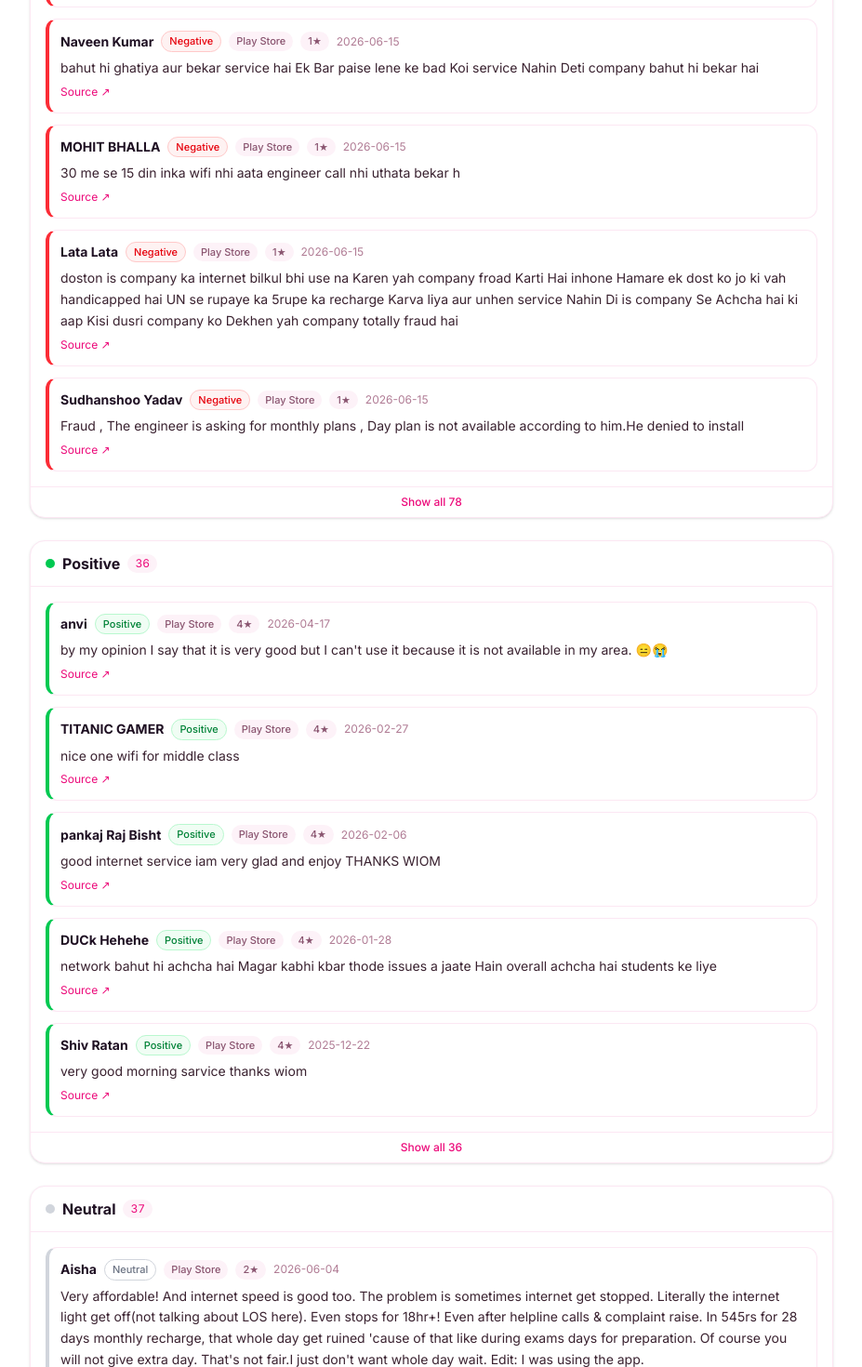
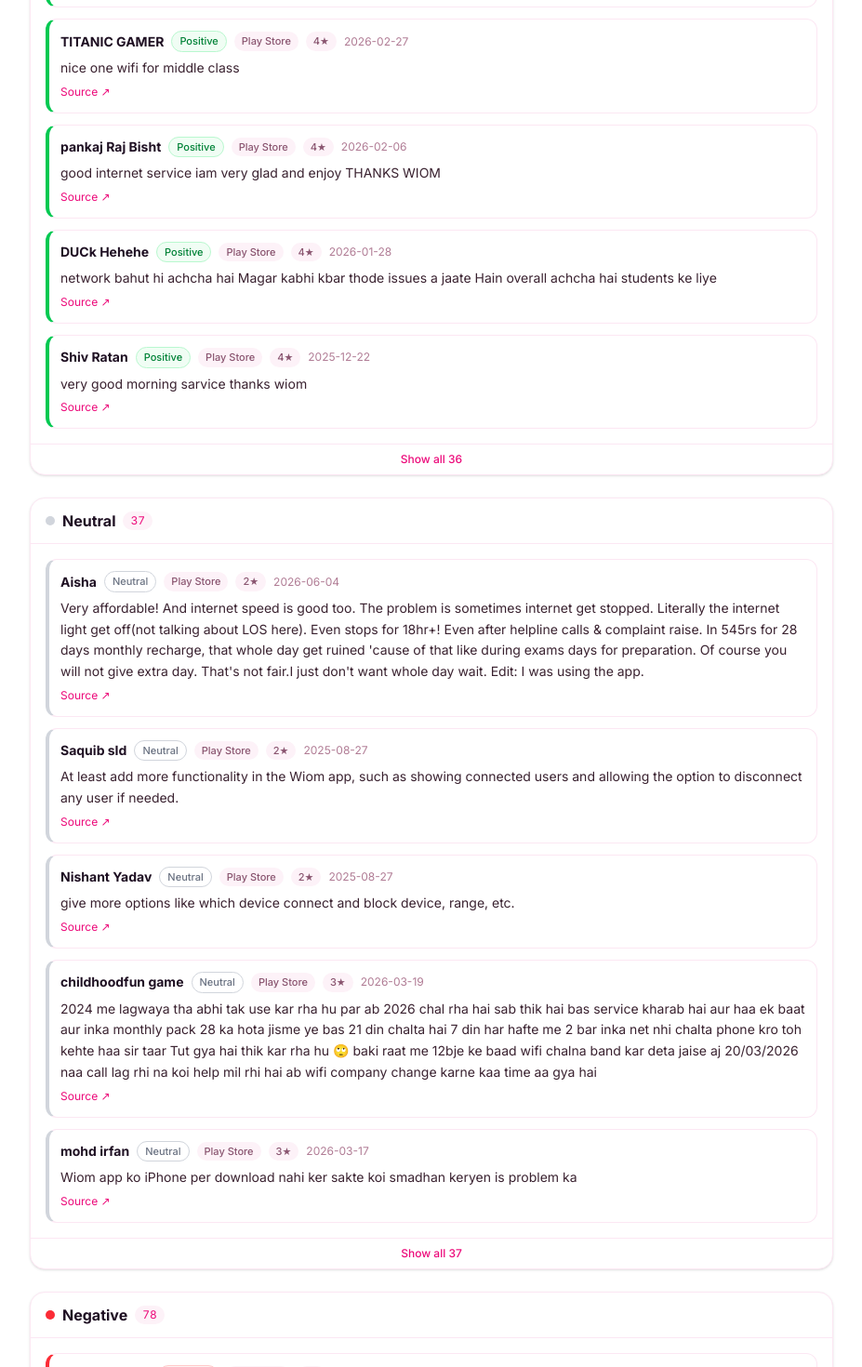
Before and after one commit to MC-git-lab/Wiom-review, a Next.js app: page / in a window 1280 px wide. Shown: the part 380-1850 px from the top of the page at 93% size, without its empty margins (176-1103 px from the left). Built offline with nearby package versions, Linux system fonts and the light colour scheme.

Commit message:
Reorder sentiment sections: Positive, Neutral, then Negative
Co-Authored-By: Claude Sonnet 4.6 <noreply@anthropic.com>
Claude-Session: https://claude.ai/code/session_0118QNzKbUN7K4msj6yx2X9x

```diff
--- a/app/Dashboard.tsx
+++ b/app/Dashboard.tsx
@@ -15,7 +15,7 @@ type Review = {
   video: string | null;
 };
 
-const SENTIMENT_ORDER: Review["sentiment"][] = ["Negative", "Positive", "Neutral"];
+const SENTIMENT_ORDER: Review["sentiment"][] = ["Positive", "Neutral", "Negative"];
 
 const SENTIMENT_STYLE: Record<
   Review["sentiment"],
```
